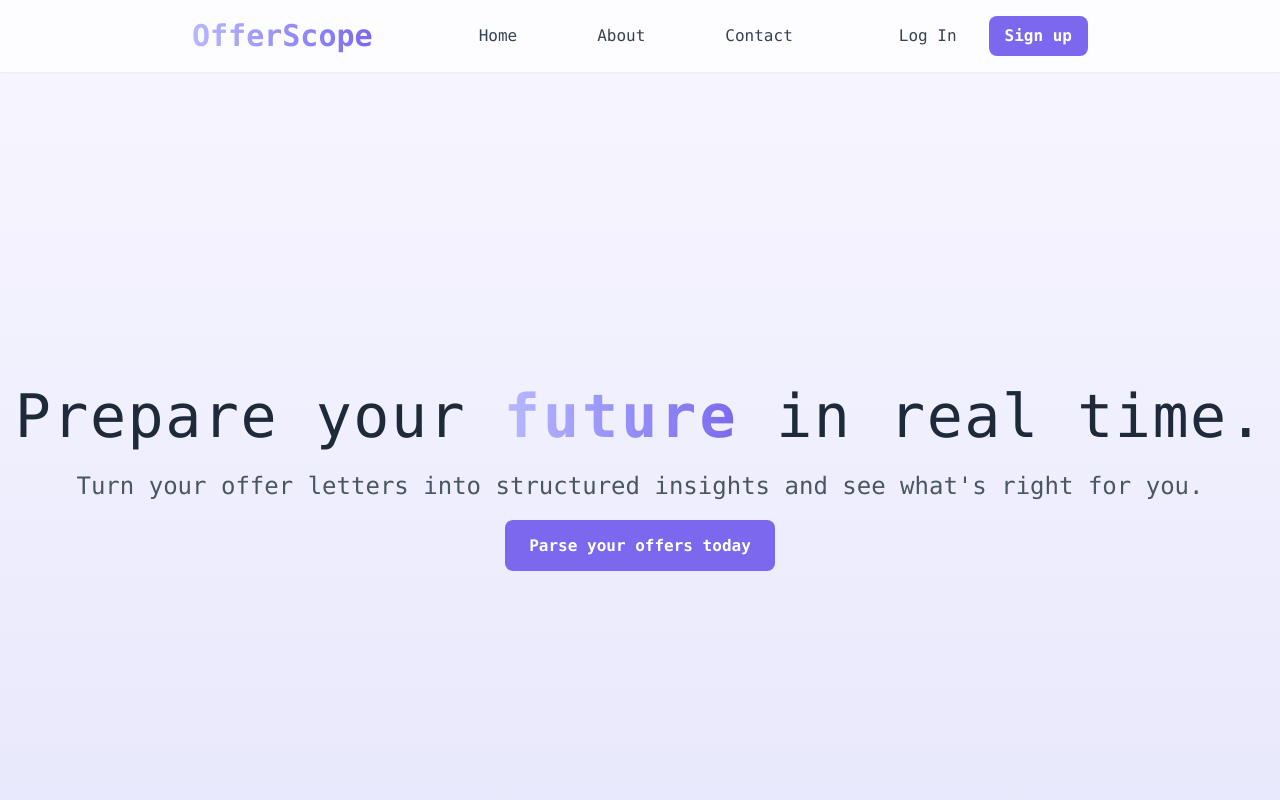
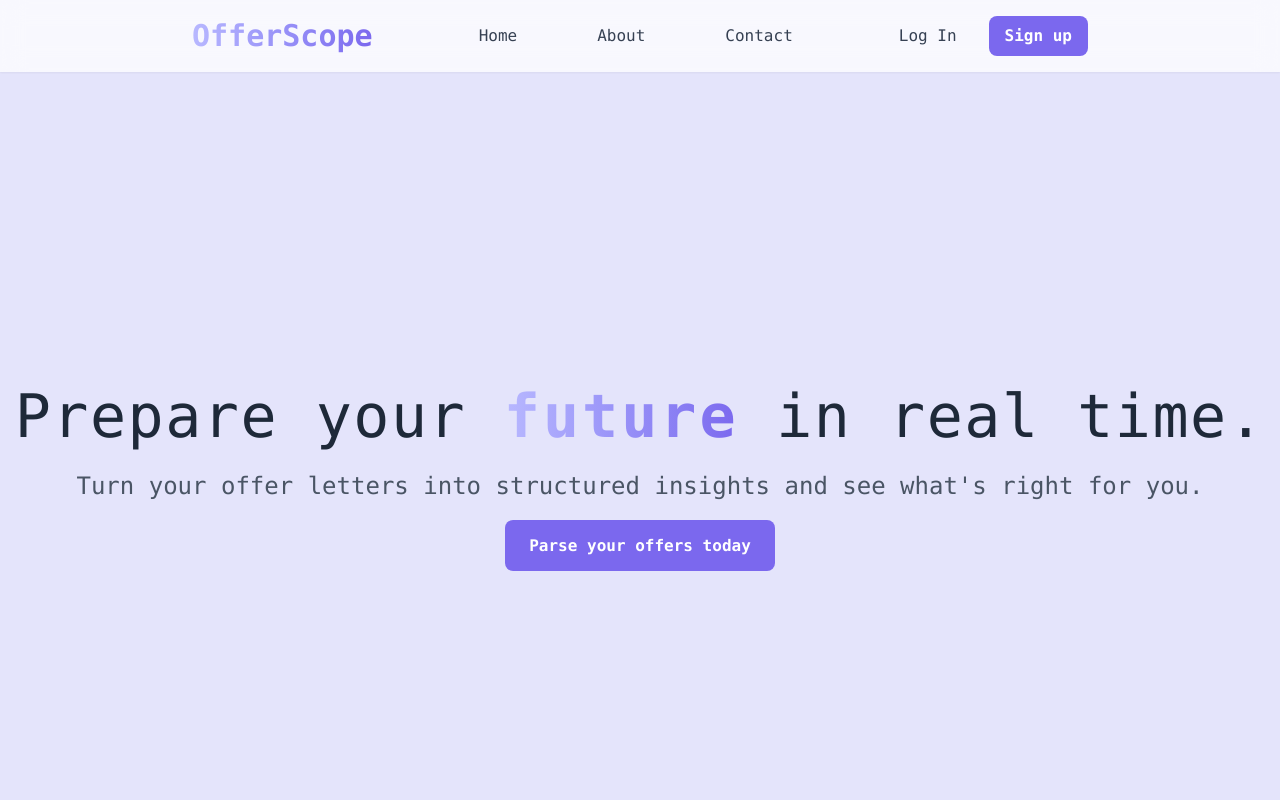
Before and after one commit to discreett/OfferScope, a Next.js app: page /home in a window 1280 px wide. Shown: the top 800 px of the page. Built offline with nearby package versions, Linux system fonts and the light colour scheme.

Commit message:
font mono

```diff
--- a/app/globals.css
+++ b/app/globals.css
@@ -5,5 +5,5 @@
 @tailwind utilities;
 
 body {
-  @apply min-h-screen bg-linear-to-t from-[#E4E4FB] to-[#F8F7FF];
+  @apply min-h-screen bg-[#E4E4FB] font-mono;
 }
```
